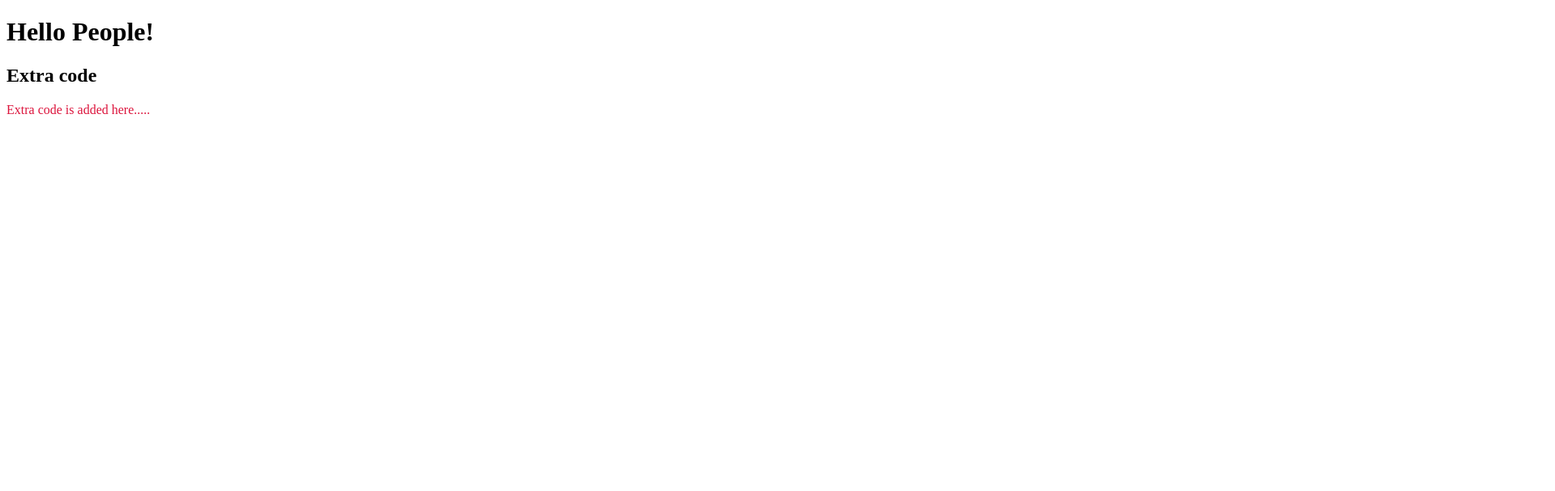
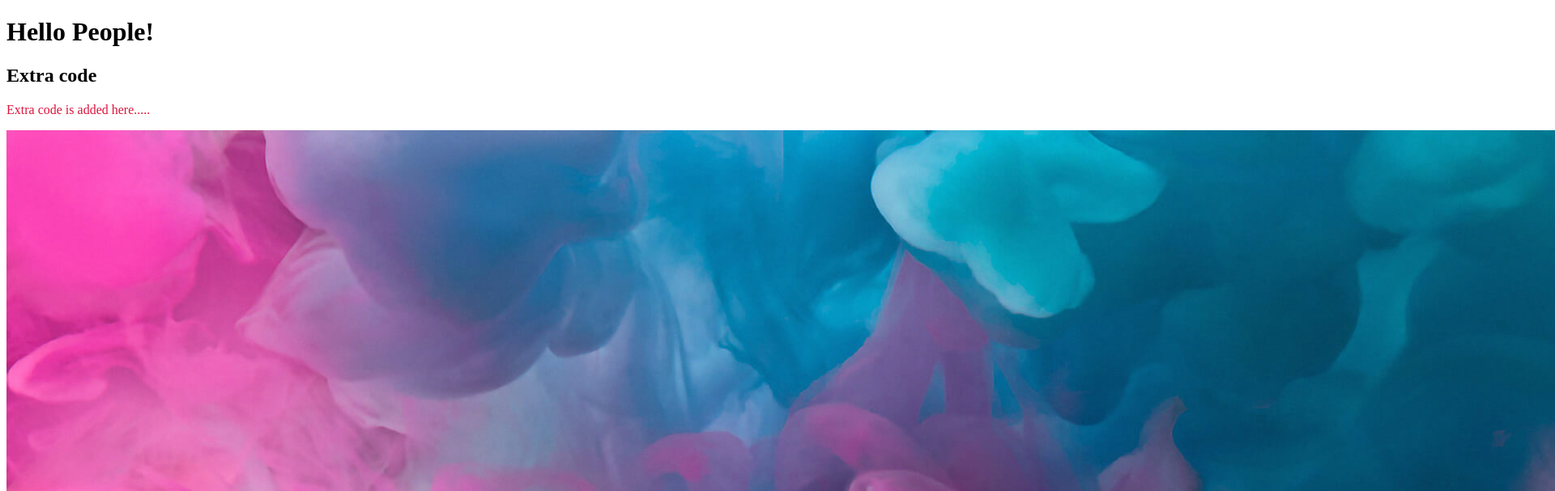
Before and after one commit to KishoarJahanTithee/my-first-repo, a plain HTML site: page index.html in a window 1280 px wide. Shown: the top 607 px of the page at 81% size, 1920 px wide, since content can reach past the window. Drawn offline with Linux system fonts and the light colour scheme.

Commit message:
added picture

```diff
--- a/index.html
+++ b/index.html
@@ -12,6 +12,7 @@
     <h1>Hello People!</h1>
     <h2>Extra code</h2>
     <p>Extra code is added here.....</p>
+    <img src="color.jpg" alt="">
 
 </body>
 </html>
```
Also changed, not shown: color.jpg (added).
